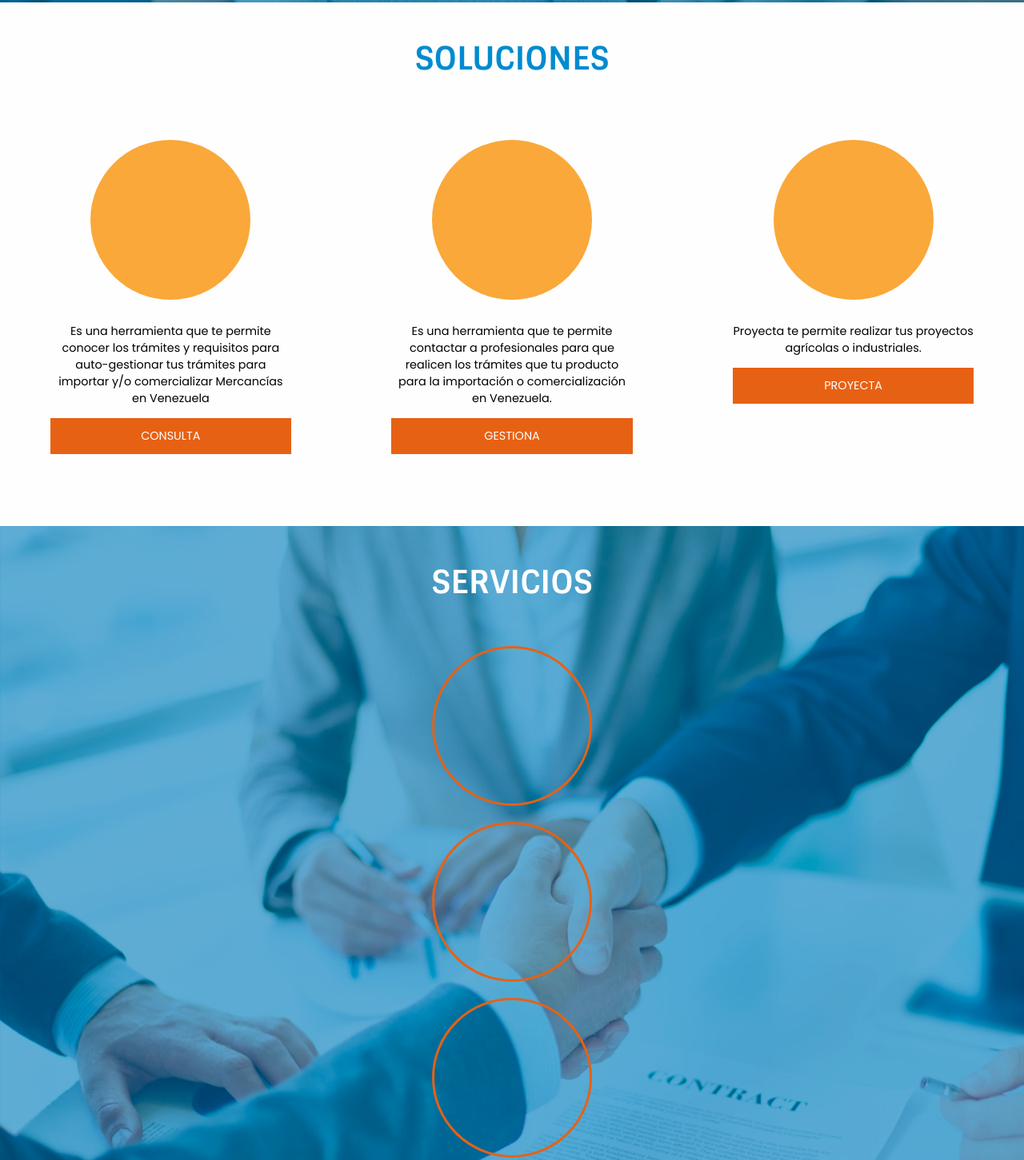
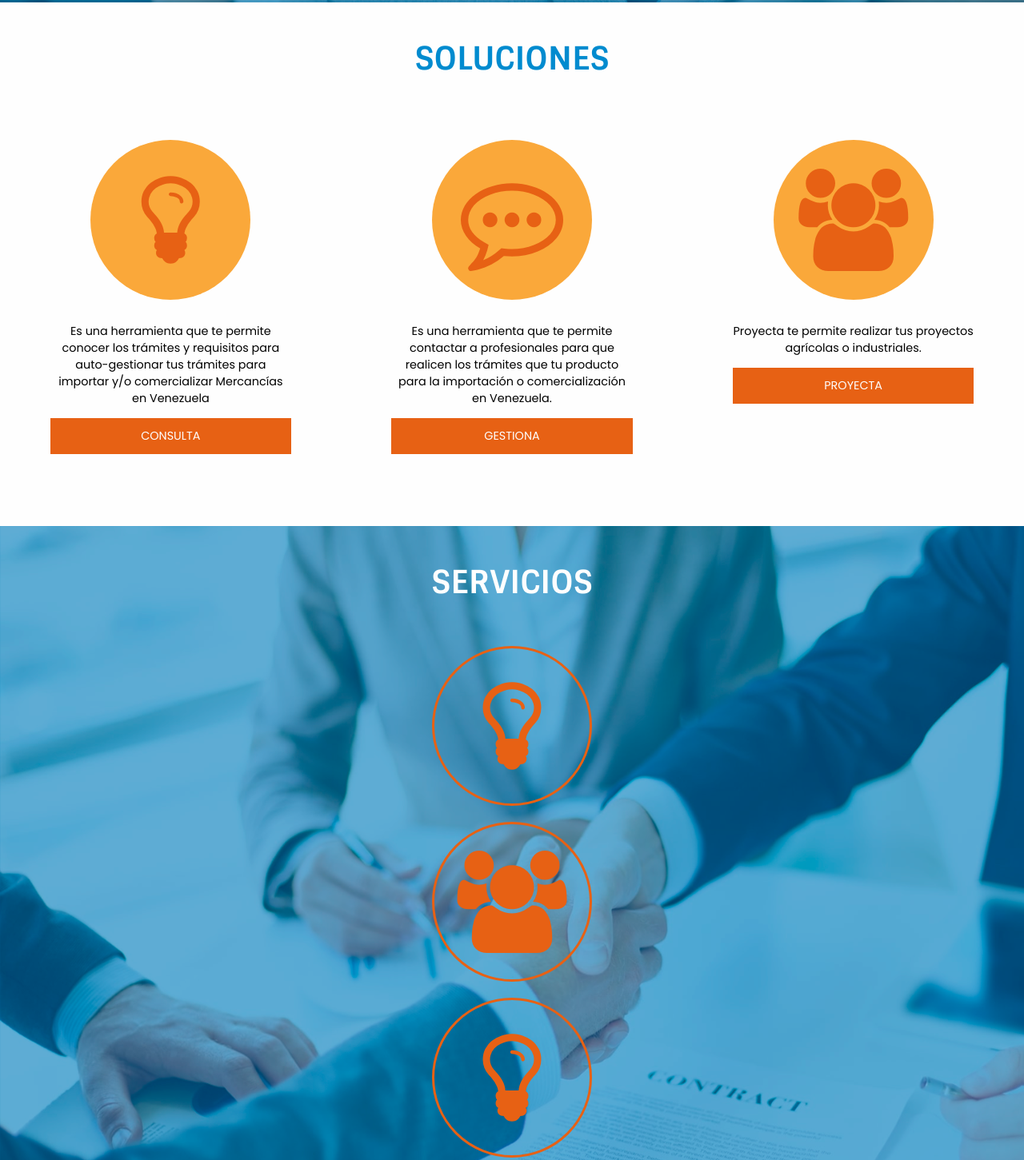
Before and after one commit to bangeluz/S4, a plain HTML site: page index.html in a window 1280 px wide. Shown: the part 797-2248 px from the top of the page at 80% size. Drawn offline with nearby package versions, Linux system fonts and the light colour scheme; some packages are replaced by stand-ins of ours.

Commit message:
Gestiona Font

```diff
--- a/css/estilos.css
+++ b/css/estilos.css
@@ -1,6 +1,56 @@
 @charset "UTF-8";
 @import url(normalize.css);
 @import url(https://fonts.googleapis.com/css?family=Sintony:400,700|Poppins:400,300);
+@font-face {
+  font-family: "gestiona";
+  src: url("../fonts/gestiona.eot");
+  src: url("../fonts/gestiona.eot?#iefix") format("embedded-opentype"), url("../fonts/gestiona.woff") format("woff"), url("../fonts/gestiona.ttf") format("truetype"), url("../fonts/gestiona.svg#gestiona") format("svg");
+  font-weight: normal;
+  font-style: normal;
+}
+
+[data-icon]:before {
+  font-family: "gestiona" !important;
+  content: attr(data-icon);
+  font-style: normal !important;
+  font-weight: normal !important;
+  font-variant: normal !important;
+  text-transform: none !important;
+  speak: none;
+  line-height: 1;
+  -webkit-font-smoothing: antialiased;
+  -moz-osx-font-smoothing: grayscale;
+}
+
+[class^="icon-"]:before,
+[class*=" icon-"]:before {
+  font-family: "gestiona" !important;
+  font-style: normal !important;
+  font-weight: normal !important;
+  font-variant: normal !important;
+  text-transform: none !important;
+  speak: none;
+  line-height: 1;
+  -webkit-font-smoothing: antialiased;
+  -moz-osx-font-smoothing: grayscale;
+}
+
+.icon-luz:before {
+  content: "\61";
+}
+
+.icon-comentario:before {
+  content: "\62";
+}
+
+.icon-usuarios:before {
+  content: "\63";
+}
+
+.icon-pantalla:before {
+  content: "\64";
+}
+
 * {
   list-style: none;
   padding: 0;
@@ -267,6 +317,19 @@ section#soluciones article ul li .item {
   height: 200px;
   background: #FAA83A;
   border-radius: 100%;
+  position: relative;
+}
+
+section#soluciones article ul li .item [class*="icon-"] {
+  position: absolute;
+  margin: auto;
+  color: #E76114;
+  display: flex;
+  justify-content: center;
+  align-items: center;
+  width: 100%;
+  height: 100%;
+  font-size: 8em;
 }
 
 section#soluciones article ul li p {
@@ -318,6 +381,19 @@ section#nuestra article ul li {
   height: 200px;
   border: #E76114 3px solid;
   border-radius: 100%;
+  position: relative;
+}
+
+section#nuestra article ul li [class*="icon-"] {
+  position: absolute;
+  margin: auto;
+  color: #E76114;
+  display: flex;
+  justify-content: center;
+  align-items: center;
+  width: 100%;
+  height: 100%;
+  font-size: 8em;
 }
 
 section#nuestra article ul:last-child {
@@ -381,7 +457,7 @@ section#empre article figure {
 }
 
 section#nosotros {
-  background: url("../img/4.png");
+  background: url("../img/1.png");
   background-size: cover;
   background-repeat: no-repeat;
   background-position: center;
--- /dev/null
+++ b/css/fonts.css
@@ -0,0 +1,52 @@
+@charset "UTF-8";
+
+@font-face {
+  font-family: "gestiona";
+  src:url("../fonts/gestiona.eot");
+  src:url("../fonts/gestiona.eot?#iefix") format("embedded-opentype"),
+    url("../fonts/gestiona.woff") format("woff"),
+    url("../fonts/gestiona.ttf") format("truetype"),
+    url("../fonts/gestiona.svg#gestiona") format("svg");
+  font-weight: normal;
+  font-style: normal;
+
+}
+
+[data-icon]:before {
+  font-family: "gestiona" !important;
+  content: attr(data-icon);
+  font-style: normal !important;
+  font-weight: normal !important;
+  font-variant: normal !important;
+  text-transform: none !important;
+  speak: none;
+  line-height: 1;
+  -webkit-font-smoothing: antialiased;
+  -moz-osx-font-smoothing: grayscale;
+}
+
+[class^="icon-"]:before,
+[class*=" icon-"]:before {
+  font-family: "gestiona" !important;
+  font-style: normal !important;
+  font-weight: normal !important;
+  font-variant: normal !important;
+  text-transform: none !important;
+  speak: none;
+  line-height: 1;
+  -webkit-font-smoothing: antialiased;
+  -moz-osx-font-smoothing: grayscale;
+}
+
+.icon-luz:before {
+  content: "\61";
+}
+.icon-comentario:before {
+  content: "\62";
+}
+.icon-usuarios:before {
+  content: "\63";
+}
+.icon-pantalla:before {
+  content: "\64";
+}
--- a/index.html
+++ b/index.html
@@ -49,15 +49,21 @@
           <h2>Soluciones</h2>
           <ul>
             <li>
-              <div class="item"></div>
+              <div class="item">
+                <div class="icon-luz"></div>
+              </div>
               <p>Es una herramienta que te permite conocer los trámites y requisitos para auto-gestionar tus trámites para importar y/o comercializar Mercancías en Venezuela<a>Consulta</a></p>
             </li>
             <li>
-              <div class="item"></div>
+              <div class="item">
+                <div class="icon-comentario"></div>
+              </div>
               <p>Es una herramienta que te permite contactar a profesionales para que realicen los trámites que tu producto para la importación o comercialización en Venezuela.<a href="">Gestiona</a></p>
             </li>
             <li>
-              <div class="item"></div>
+              <div class="item">
+                <div class="icon-usuarios"></div>
+              </div>
               <p>Proyecta te permite realizar tus proyectos agrícolas o industriales.<a href="">Proyecta</a></p>
             </li>
           </ul>
@@ -67,11 +73,21 @@
         <article>
           <h2 class="white">Servicios</h2>
           <ul>
-            <li></li>
-            <li></li>
-            <li></li>
-            <li></li>
-            <li></li>
+            <li>
+              <div class="icon-luz"></div>
+            </li>
+            <li>
+              <div class="icon-usuarios"></div>
+            </li>
+            <li>
+              <div class="icon-luz"></div>
+            </li>
+            <li>
+              <div class="icon-usuarios"></div>
+            </li>
+            <li>
+              <div class="icon-pantalla"></div>
+            </li>
           </ul>
         </article>
       </section>
```
Also changed, not shown: fonts/gestiona.ttf (added), fonts/gestiona.woff (added), 2 other files.
